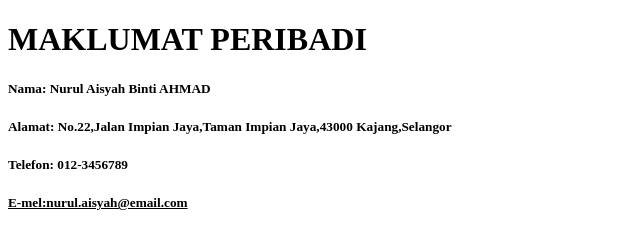
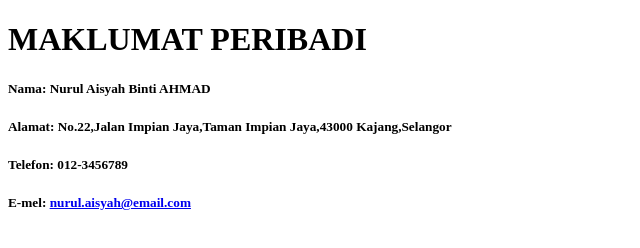
Before and after one commit to cikthi/scm-akhir, a plain HTML site: page data-peribadi.html in a window 1280 px wide. Shown: the whole page, without its empty margins (0-640 px from the left). Drawn offline with Linux system fonts and the light colour scheme.

Commit message:
telah menambah link email pada file data-peribadi.html

```diff
--- a/data-peribadi.html
+++ b/data-peribadi.html
@@ -11,6 +11,6 @@
     <h5>Nama: Nurul Aisyah Binti AHMAD</h5>
     <h5>Alamat: No.22,Jalan Impian Jaya,Taman Impian Jaya,43000 Kajang,Selangor </h5>
     <h5>Telefon: 012-3456789</h5>
-    <h5 style="text-decoration: underline;">E-mel:nurul.aisyah@email.com</h5>
+    <h5>E-mel: <a href="#">nurul.aisyah@email.com</a> </h5>
 </body>
 </html>
```
